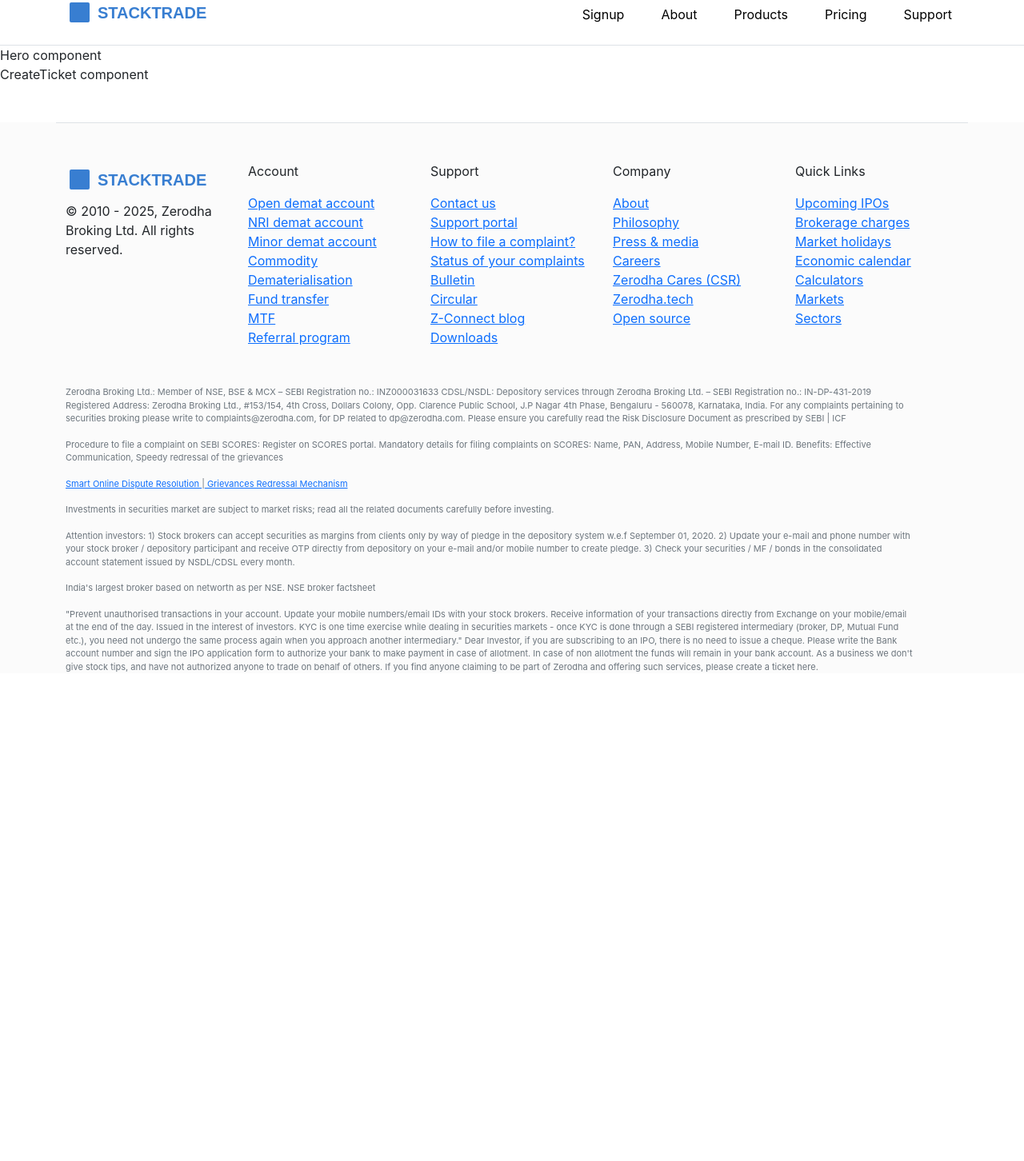
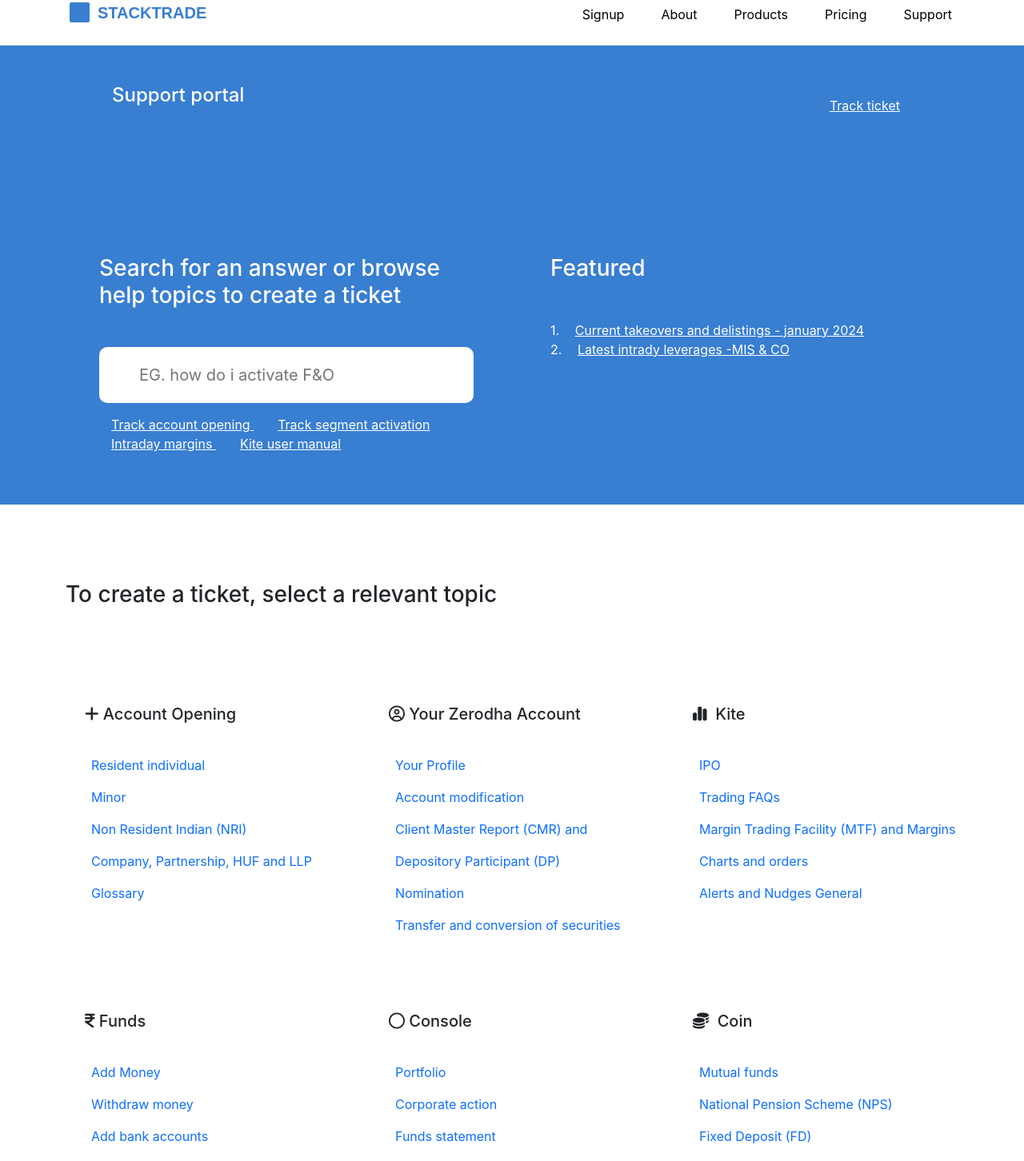
Before and after one commit to Saketmishra14/StackTrade-Final, a React (Create React App) app in the folder frontend/: page /support in a window 1280 px wide. Shown: the part 20-1472 px from the top of the page at 80% size. Before the commit the page ends 878 px from the top, so only its background shows below. Built offline with nearby package versions, Linux system fonts and the light colour scheme.

Commit message:
ui final

```diff
--- a/frontend/src/index.css
+++ b/frontend/src/index.css
@@ -15,3 +15,24 @@
   margin-left: 30px;
   color: black !important;
 }
+#supportHero{
+  background-color: rgb(56,126,209);
+  color: white;
+}
+#supportHero a{
+  color: white;
+  margin:15px;
+}
+#supportWrapper{
+  display: flex;
+  justify-content: space-between;
+  margin: 0 80px;
+}
+#supportInput{
+  padding:20px 50px;
+  width: 100%;
+  font-size: 20px;
+  border-radius: 10px;
+  border: none;
+  margin-bottom: 15px;
+}
--- a/frontend/src/landing_page/support/CreateTicket.js
+++ b/frontend/src/landing_page/support/CreateTicket.js
@@ -2,7 +2,75 @@
 
 const CreateTicket = () => {
   return (
-    <div>CreateTicket component</div>
+    <div className='container'>
+      <div className='row'>
+        <h1 className='mt-5 mb-5 fs-3'>To create a ticket, select a relevant topic</h1>
+        <div className='col-4 mt-5 mb-5'>
+          <h2 className='fs-5 p-4'><i class="fa-solid bg-black fa-plus"></i>&nbsp;<span>Account Opening</span></h2>
+          <ul>
+            <a href='' style={{textDecoration:"none",lineHeight:"2.5"}}>Resident individual</a><br/>
+            <a href='' style={{textDecoration:"none",lineHeight:"2.5"}}>Minor</a><br/>
+            <a href='' style={{textDecoration:"none",lineHeight:"2.5"}}>Non Resident Indian (NRI)</a><br/>
+           <a href='' style={{textDecoration:"none",lineHeight:"2.5"}}> Company, Partnership, HUF and LLP</a><br/>
+           <a href='' style={{textDecoration:"none",lineHeight:"2.5"}}> Glossary</a>
+          </ul>
+
+        </div>
+        <div className='col-4 mt-5 mb-5'>
+          <h2 className='fs-5 p-4'><i class="fa-regular fa-circle-user"></i>&nbsp;<span>Your Zerodha Account</span></h2>
+          <ul>
+            <a href='' style={{textDecoration:"none",lineHeight:"2.5"}}>Your Profile</a><br/>
+            <a href='' style={{textDecoration:"none",lineHeight:"2.5"}}>Account modification</a><br/>
+            <a href='' style={{textDecoration:"none",lineHeight:"2.5"}}>Client Master Report (CMR) and Depository Participant (DP)</a><br/>
+           <a href='' style={{textDecoration:"none",lineHeight:"2.5"}}> Nomination</a><br/>
+           <a href='' style={{textDecoration:"none",lineHeight:"2.5"}}> Transfer and conversion of securities</a>
+          </ul>
+        </div>
+        <div className='col-4 mt-5 mb-5'>
+          <h2 className='fs-5 p-4'><i class="fa-solid fa-chart-simple"></i>&nbsp; <span>Kite</span></h2>
+          <ul>
+            <a href='' style={{textDecoration:"none",lineHeight:"2.5"}}>IPO</a><br/>
+            <a href='' style={{textDecoration:"none",lineHeight:"2.5"}}>Trading FAQs</a><br/>
+            <a href='' style={{textDecoration:"none",lineHeight:"2.5"}}>Margin Trading Facility (MTF) and Margins</a><br/>
+           <a href='' style={{textDecoration:"none",lineHeight:"2.5"}}> Charts and orders</a><br/>
+           <a href='' style={{textDecoration:"none",lineHeight:"2.5"}}> Alerts and Nudges</a>
+           <a href='' style={{textDecoration:"none",lineHeight:"2.5"}}> General</a>
+          </ul>
+        </div>
+        <div className='col-4'>
+          <h2 className='fs-5 p-4'><i class="fa-solid fa-indian-rupee-sign"></i>&nbsp;<span>Funds</span></h2>
+          <ul>
+            <a href='' style={{textDecoration:"none",lineHeight:"2.5"}}>Add Money</a><br/>
+            <a href='' style={{textDecoration:"none",lineHeight:"2.5"}}>Withdraw money</a><br/>
+            <a href='' style={{textDecoration:"none",lineHeight:"2.5"}}>Add bank accounts</a><br/>
+           <a href='' style={{textDecoration:"none",lineHeight:"2.5"}}> eMandates</a><br/>
+          </ul>
+
+        </div>
+        <div className='col-4'>
+          <h2 className='fs-5 p-4'><i class="fa-regular fa-circle"></i>&nbsp;<span>Console</span></h2>
+          <ul>
+            <a href='' style={{textDecoration:"none",lineHeight:"2.5"}}>Portfolio</a><br/>
+            <a href='' style={{textDecoration:"none",lineHeight:"2.5"}}>Corporate action</a><br/>
+            <a href='' style={{textDecoration:"none",lineHeight:"2.5"}}>Funds statement</a><br/>
+           <a href='' style={{textDecoration:"none",lineHeight:"2.5"}}> Report</a><br/>
+           <a href='' style={{textDecoration:"none",lineHeight:"2.5"}}> Profile</a>
+           <a href='' style={{textDecoration:"none",lineHeight:"2.5"}}> Segments</a>
+          </ul>
+        </div>
+        <div className='col-4'>
+          <h2 className='fs-5 p-4'><i class="fa-solid fa-coins"></i>&nbsp; <span>Coin</span></h2>
+          <ul>
+            <a href='' style={{textDecoration:"none",lineHeight:"2.5"}}>Mutual funds</a><br/>
+            <a href='' style={{textDecoration:"none",lineHeight:"2.5"}}>National Pension Scheme (NPS)</a><br/>
+            <a href='' style={{textDecoration:"none",lineHeight:"2.5"}}>Fixed Deposit (FD)</a><br/>
+           <a href='' style={{textDecoration:"none",lineHeight:"2.5"}}> Features on Coin</a><br/>
+           <a href='' style={{textDecoration:"none",lineHeight:"2.5"}}> Payments and Orders</a>
+           <a href='' style={{textDecoration:"none",lineHeight:"2.5"}}> General</a>
+          </ul>
+        </div>
+      </div>
+    </div>
   )
 }
 
--- a/frontend/src/landing_page/support/Hero.js
+++ b/frontend/src/landing_page/support/Hero.js
@@ -2,7 +2,27 @@
 
 const Hero = () => {
   return (
-    <div>Hero component</div>
+    <section className='container-fluid ' id='supportHero'>
+      <div className='p-5' id='supportWrapper'>
+        <h4>Support portal</h4>
+        <a href="">Track ticket</a>
+      </div>
+      <div className='row p-3 m-5'>
+        <div className='col-6 p-5'>
+          <h1  className='fs-3 mb-5'>Search for an answer or browse help topics to create a ticket</h1>
+          <input type="text"  id='supportInput' placeholder='EG. how do i activate F&O'/> <br/>
+          <a href=""> Track account opening </a>
+          <a href=""> Track segment activation </a>
+          <a href="">Intraday margins </a>
+          <a href="">Kite user manual</a>&nbsp;&nbsp;&nbsp;&nbsp;
+        </div>
+        <div className='col-6 p-5 '>
+          <h1 className='fs-3 mb-5'>Featured</h1>
+          <span className=''>1. <a href="" className=''> Current takeovers and delistings - january 2024</a></span><br/>
+          <span>2. <a href=""> Latest intrady leverages -MIS & CO </a></span>
+        </div>
+      </div>
+    </section>
   )
 }
 
```
